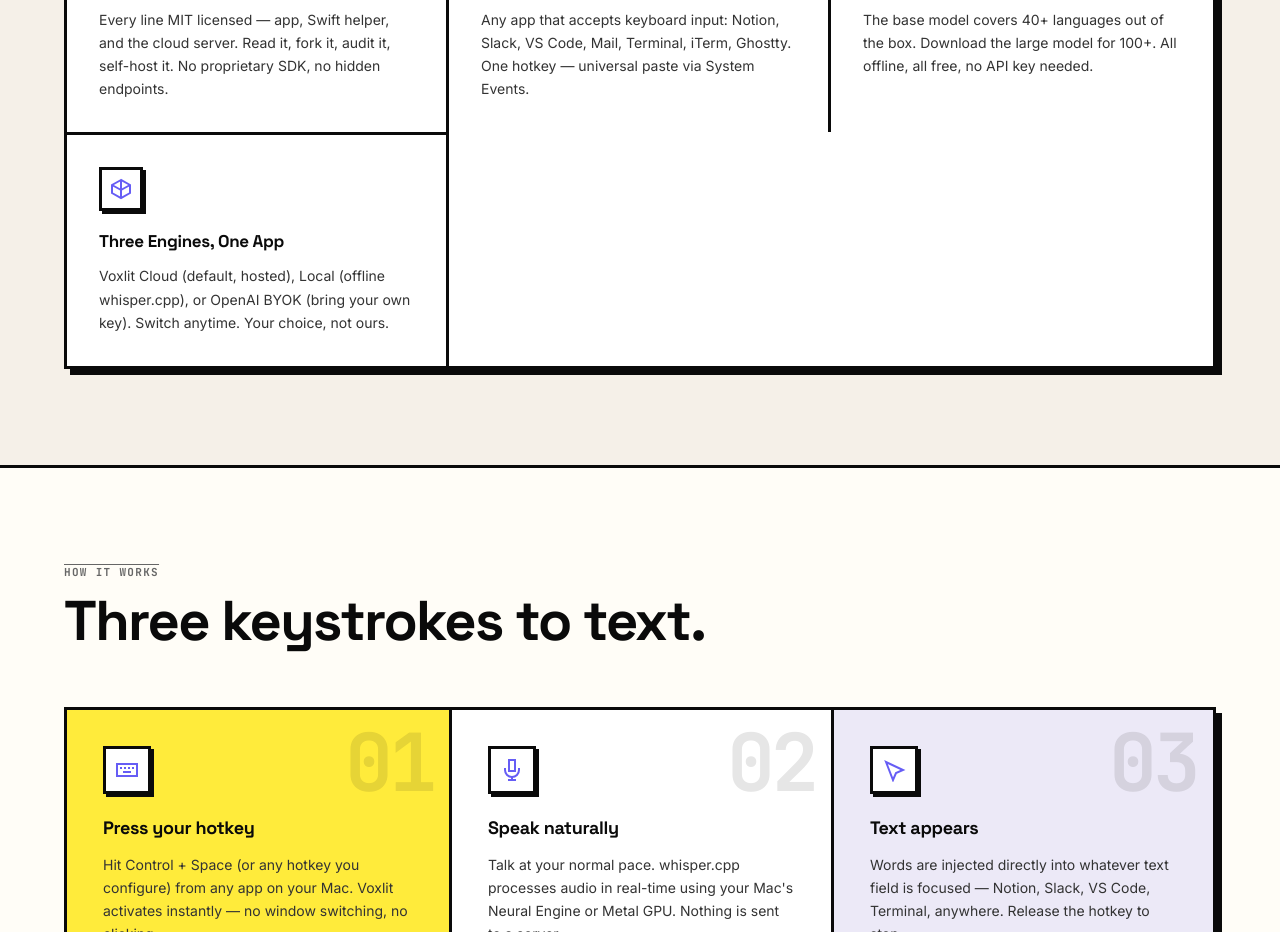
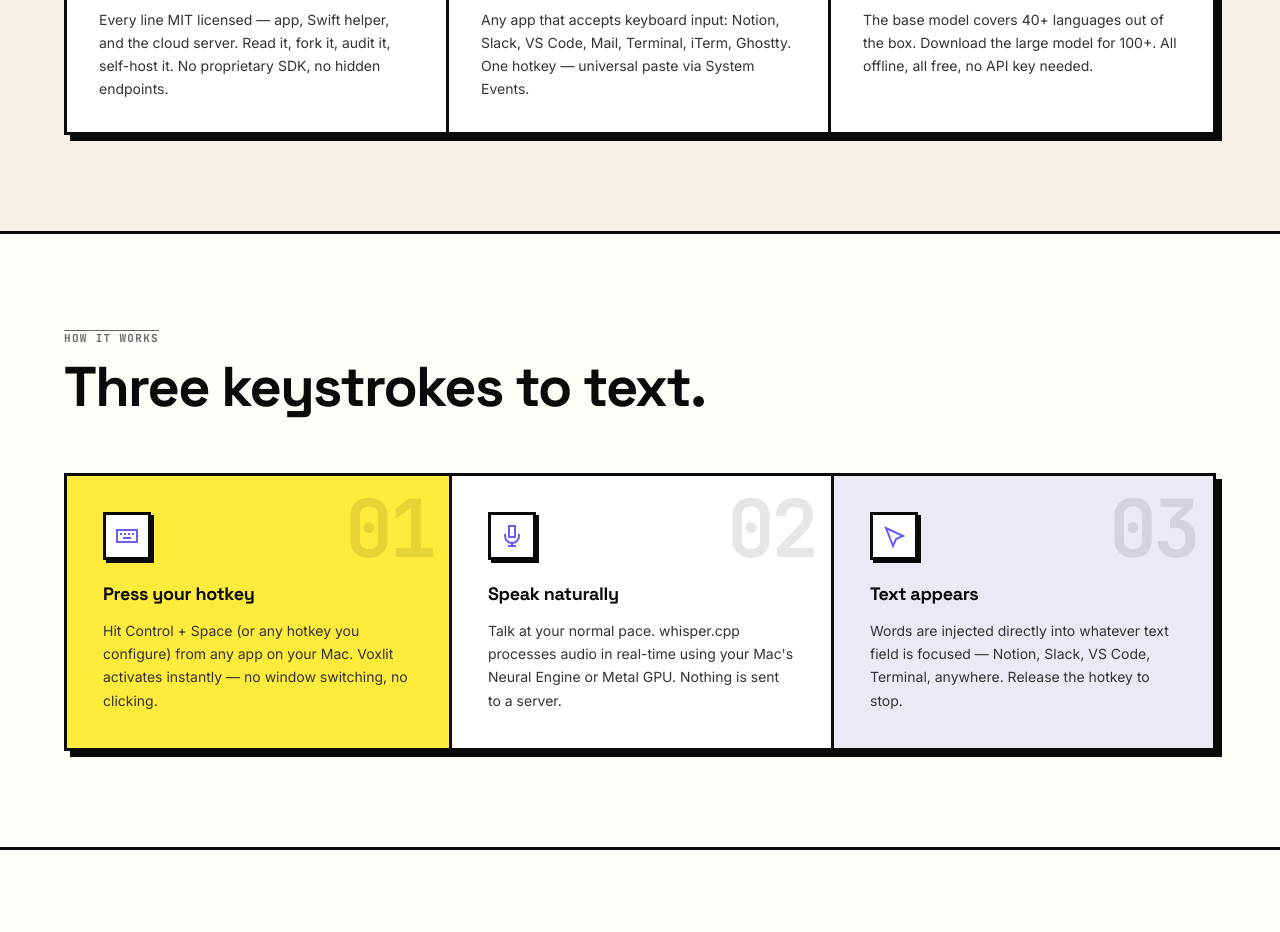
Before and after one commit to rajdeepchaudhari-work/voxlit, a React (Vite) app in the folder website/: page / in a window 1280 px wide. Shown: the part 1640-2572 px from the top of the page. Built offline with nearby package versions, Linux system fonts and the light colour scheme.

Commit message:
Trim feature grid to 6 cards — no empty slots in 3-col layout
The 7th card ('Three Engines, One App') was redundant — Voxlit Cloud
card already communicates the engine flexibility in its copy. Dropping
it makes the grid render as a clean 3×2 with no empty cells.

```diff
--- a/website/src/components/FeatureGrid.tsx
+++ b/website/src/components/FeatureGrid.tsx
@@ -42,12 +42,6 @@
     icon: <GlobeIcon />,
     heading: '40+ Languages',
     body: 'The base model covers 40+ languages out of the box. Download the large model for 100+. All offline, all free, no API key needed.',
-    bg: '#FFFFFF',
-  },
-  {
-    icon: <CubeIcon />,
-    heading: 'Three Engines, One App',
-    body: 'Voxlit Cloud (default, hosted), Local (offline whisper.cpp), or OpenAI BYOK (bring your own key). Switch anytime. Your choice, not ours.',
     bg: '#FFFFFF',
   },
 ]
@@ -185,14 +179,3 @@
     </svg>
   )
 }
-
-function CubeIcon() {
-  return (
-    <svg width="22" height="22" viewBox="0 0 22 22" fill="none">
-      <path d="M11 2L2 7v8l9 5 9-5V7L11 2z" stroke="currentColor" strokeWidth="2" />
-      <line x1="11" y1="2" x2="11" y2="20" stroke="currentColor" strokeWidth="2" />
-      <line x1="2" y1="7" x2="11" y2="12" stroke="currentColor" strokeWidth="2" />
-      <line x1="20" y1="7" x2="11" y2="12" stroke="currentColor" strokeWidth="2" />
-    </svg>
-  )
-}
```
